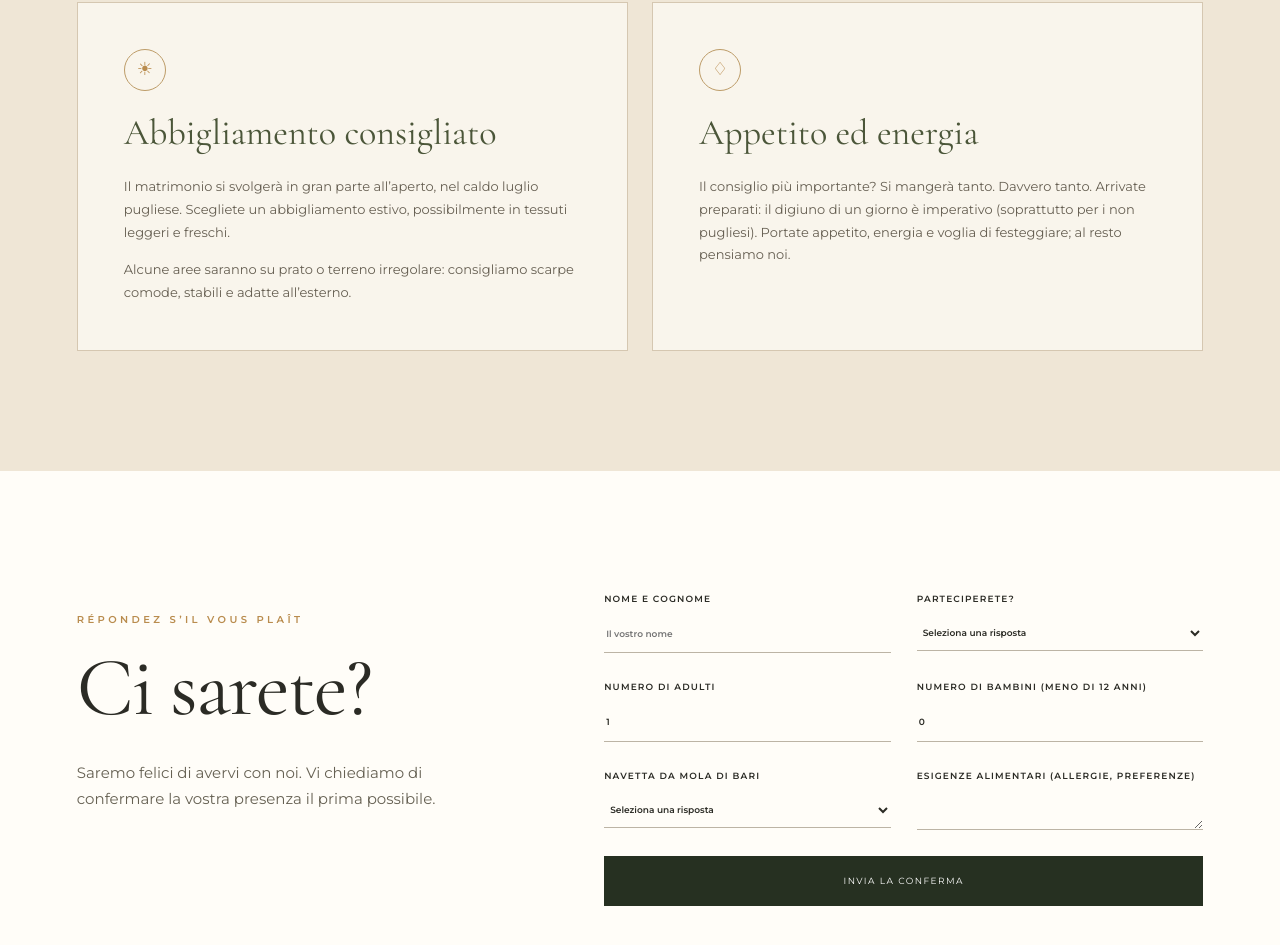
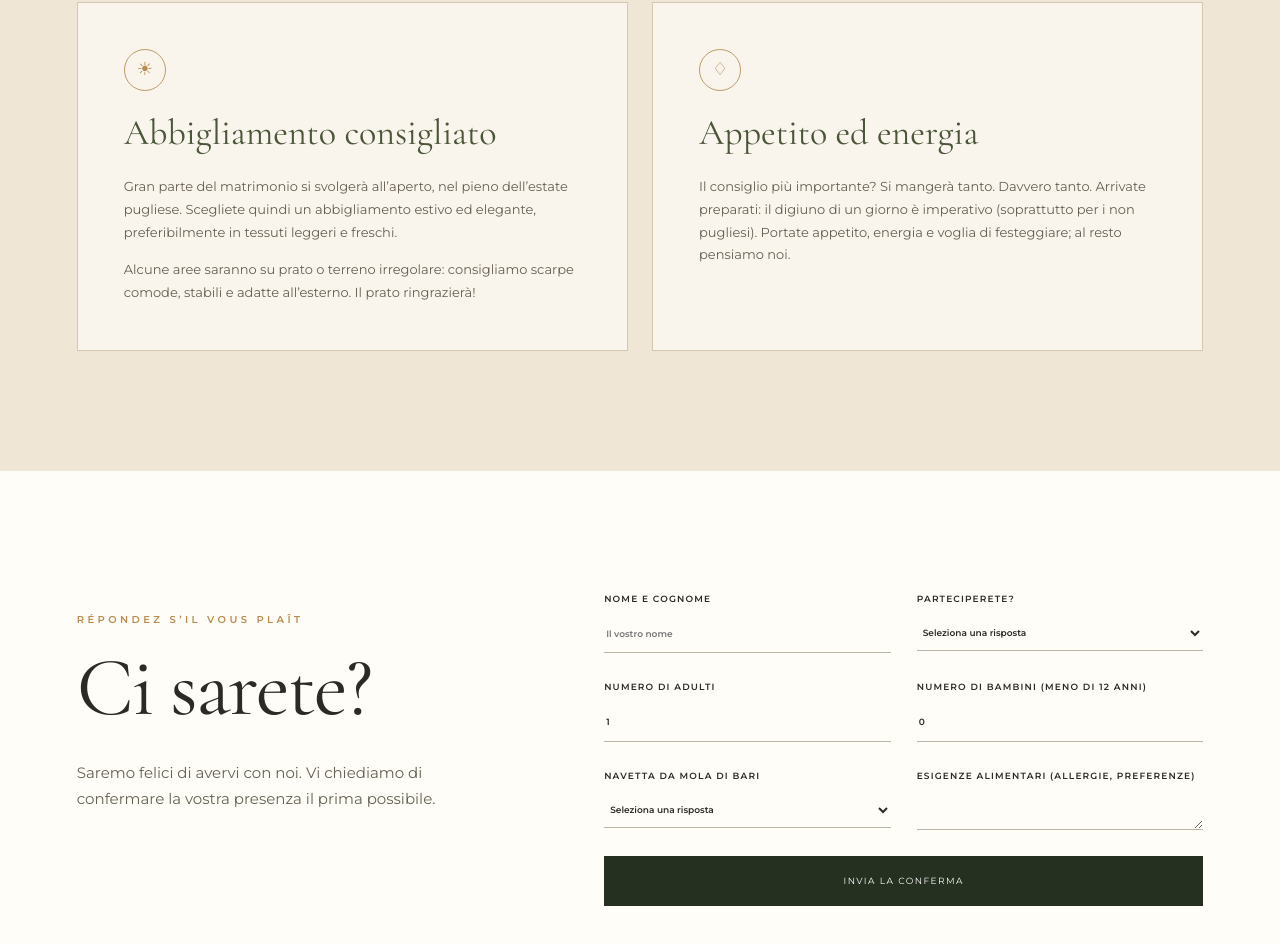
Before and after one commit to ovaccarelli/David-Ornella, a Next.js app: page / in a window 1280 px wide. Shown: the part 3493-4438 px from the top of the page. Built offline with nearby package versions, Linux system fonts and the light colour scheme.

Commit message:
content: refine recommended attire advice

```diff
--- a/_data/translations.ts
+++ b/_data/translations.ts
@@ -18,7 +18,7 @@ export const translations = {
       tips: [
         { title: "Dove alloggiare e come arrivare", text: ["Per usufruire più facilmente della possibile navetta, la soluzione più comoda è pernottare a Mola di Bari, il paese della sposa. Se preferite restare vicino ai luoghi del matrimonio, considerate Castellana Grotte, Alberobello o Monopoli: sono tutte basi comode per raggiungere la masseria e scoprire i dintorni.", "Gli aeroporti di Bari e Brindisi sono entrambi buone opzioni. In Puglia ci sono trasporti pubblici, ma non sempre con efficienza svizzera: consigliamo quindi di noleggiare un’auto direttamente in aeroporto, dove troverete diverse compagnie.", "Consigliamo di prenotare volo e alloggio con anticipo: luglio è alta stagione in Puglia."] },
         { title: "Possibile navetta", text: ["Se ci sarà un numero sufficiente di richieste, organizzeremo una navetta con partenza da Mola di Bari verso la Chiesetta San Michele Arcangelo, trasferimento dalla chiesetta a Masseria Papaperta e rientro a Mola al termine della festa.", "La navetta seguirà questo percorso e probabilmente non potrà passare da altre località. Se scegliete di alloggiare altrove, considerate quindi un mezzo autonomo.", "Indicate nel modulo RSVP se siete interessati: vi confermeremo disponibilità, fermata e orari appena possibile."] },
-        { title: "Abbigliamento consigliato", text: ["Il matrimonio si svolgerà in gran parte all’aperto, nel caldo luglio pugliese. Scegliete un abbigliamento estivo, possibilmente in tessuti leggeri e freschi.", "Alcune aree saranno su prato o terreno irregolare: consigliamo scarpe comode, stabili e adatte all’esterno."] },
+        { title: "Abbigliamento consigliato", text: ["Gran parte del matrimonio si svolgerà all’aperto, nel pieno dell’estate pugliese. Scegliete quindi un abbigliamento estivo ed elegante, preferibilmente in tessuti leggeri e freschi.", "Alcune aree saranno su prato o terreno irregolare: consigliamo scarpe comode, stabili e adatte all’esterno. Il prato ringrazierà!"] },
         { title: "Appetito ed energia", text: ["Il consiglio più importante? Si mangerà tanto. Davvero tanto. Arrivate preparati: il digiuno di un giorno è imperativo (soprattutto per i non pugliesi). Portate appetito, energia e voglia di festeggiare; al resto pensiamo noi."] },
       ],
     },
@@ -48,7 +48,7 @@ export const translations = {
       tips: [
         { title: "Where to stay & how to get there", text: ["For easier access to the possible shuttle, the most convenient choice is to stay in Mola di Bari, the bride’s hometown. To stay closer to the wedding venues, consider Castellana Grotte, Alberobello or Monopoli: all three are convenient bases for reaching the masseria and exploring the surrounding area.", "Both Bari and Brindisi airports are good options. Public transport is available around Puglia, although it does not always run with Swiss efficiency, so we recommend renting a car directly at the airport; several companies are available there.", "We recommend booking your flight and accommodation early: July is high season in Puglia."] },
         { title: "Possible shuttle", text: ["If there is sufficient demand, we will arrange a shuttle from Mola di Bari to San Michele Arcangelo Church, then from the church to Masseria Papaperta, with a return to Mola after the party.", "The shuttle will follow this route and probably cannot stop in other towns. If you stay elsewhere, please plan for your own transport.", "Indicate your interest in the RSVP form; we will confirm availability, stops and times as soon as possible."] },
-        { title: "Suggested attire", text: ["Much of the wedding will take place outdoors in the Puglian July heat. Choose summer clothing in light, breathable fabrics.", "Some areas may be on grass or uneven ground, so we recommend comfortable, stable shoes suitable for outdoors."] },
+        { title: "Suggested attire", text: ["Much of the wedding will take place outdoors at the height of the Puglian summer. We therefore suggest elegant summer attire, preferably in light, breathable fabrics.", "Some areas will be on grass or uneven ground, so we recommend comfortable, stable shoes suitable for outdoors. The lawn will thank you!"] },
         { title: "Appetite & energy", text: ["The most important advice? There will be a lot of food. A lot. Come prepared: a full day of fasting is imperative, especially for non-Puglians. Bring your appetite, energy and desire to celebrate; we’ll take care of the rest."] },
       ],
     },
@@ -78,7 +78,7 @@ export const translations = {
       tips: [
         { title: "Où loger et comment venir", text: ["Pour profiter plus facilement de l’éventuelle navette, le plus pratique est de séjourner à Mola di Bari, la ville de la mariée. Pour rester près des lieux du mariage, envisagez Castellana Grotte, Alberobello ou Monopoli : ces trois villes constituent des points de départ pratiques pour rejoindre la masseria et découvrir les environs.", "Les aéroports de Bari et de Brindisi sont tous deux de bonnes options. Les transports publics existent dans les Pouilles, mais ne fonctionnent pas toujours avec une efficacité suisse : nous vous conseillons donc de louer une voiture directement à l’aéroport, où plusieurs agences sont disponibles.", "Nous vous conseillons de réserver tôt votre vol et votre hébergement : juillet est la haute saison dans les Pouilles."] },
         { title: "Navette éventuelle", text: ["Si les demandes sont suffisantes, nous organiserons une navette de Mola di Bari vers l’église San Michele Arcangelo, puis de l’église à la Masseria Papaperta, avec retour à Mola après la fête.", "La navette suivra cet itinéraire et ne pourra probablement pas desservir d’autres villes. Si vous logez ailleurs, prévoyez votre propre moyen de transport.", "Indiquez votre intérêt dans le formulaire RSVP ; nous confirmerons la disponibilité, les arrêts et les horaires dès que possible."] },
-        { title: "Tenue conseillée", text: ["Une grande partie du mariage se déroulera en plein air, sous la chaleur de juillet dans les Pouilles. Privilégiez une tenue estivale et des tissus légers et respirants.", "Certaines zones seront sur de l’herbe ou un terrain irrégulier : choisissez des chaussures confortables, stables et adaptées à l’extérieur."] },
+        { title: "Tenue conseillée", text: ["Une grande partie du mariage se déroulera en plein air, au cœur de l’été dans les Pouilles. Nous vous conseillons donc une tenue estivale et élégante, de préférence dans des tissus légers et respirants.", "Certaines zones seront sur de l’herbe ou un terrain irrégulier : choisissez des chaussures confortables, stables et adaptées à l’extérieur. La pelouse vous remerciera !"] },
         { title: "Appétit et énergie", text: ["Le conseil le plus important ? On mangera beaucoup. Vraiment beaucoup. Préparez-vous : une journée de jeûne est impérative, surtout pour les non-Pouillais. Apportez appétit, énergie et envie de faire la fête ; nous nous occupons du reste."] },
       ],
     },
```
Also changed, not shown: 21 other files (tests, documents, lock files or other folders).
